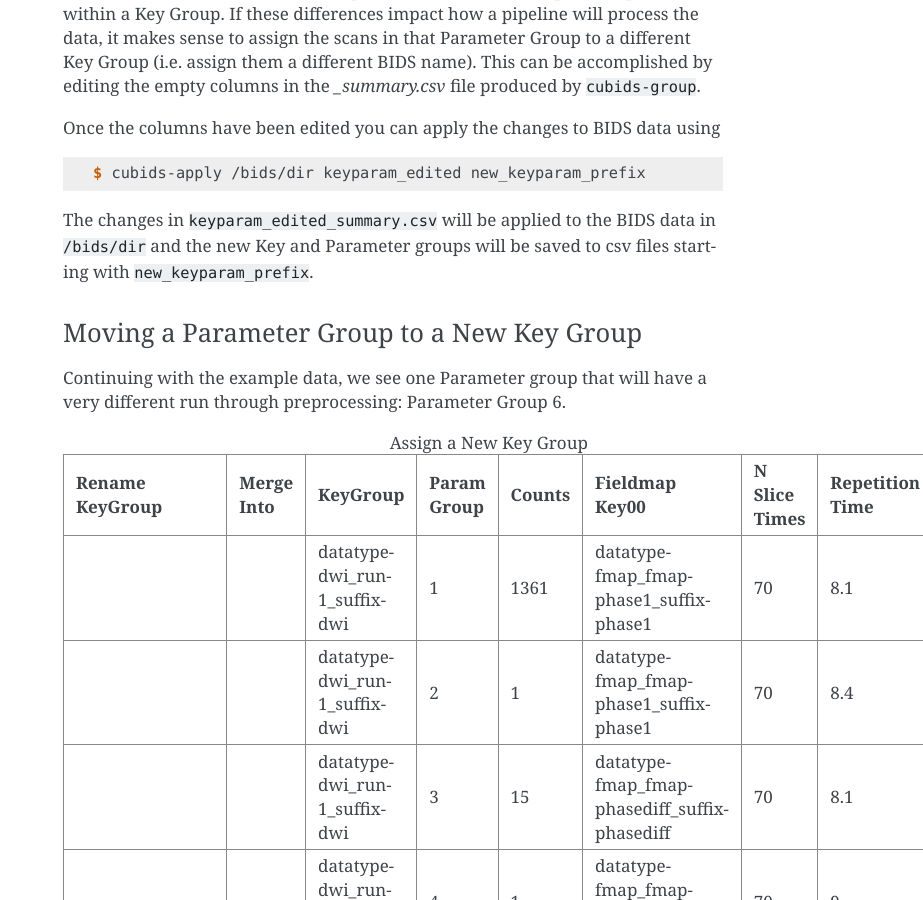
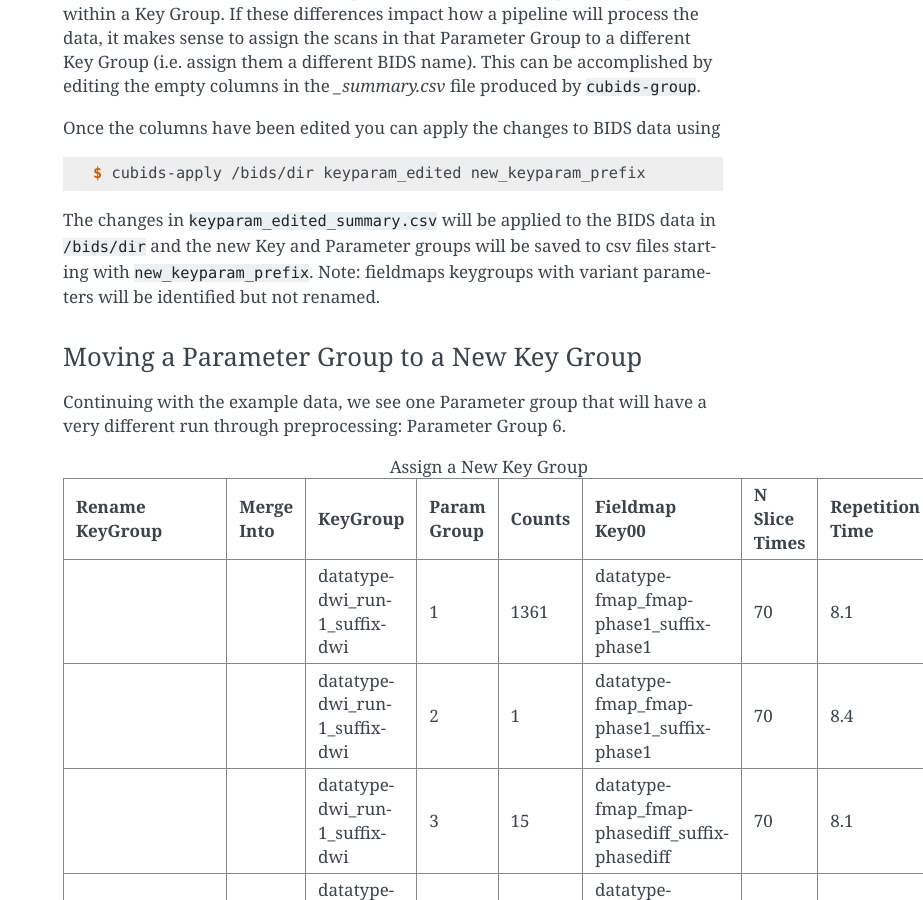
Before and after one commit to PennLINC/CuBIDS, a Sphinx documentation site: the page built from docs/usage.rst, in a window 1280 px wide and 900 px high, scrolled down 3180 px. Shown: the whole window, without its empty margins (357-1280 px from the left). Built offline with Sphinx 7.4.7, drawn with Linux system fonts in a browser that asks for light colours.

Commit message:
adding note about fmap renamekeygroups

```diff
--- a/docs/usage.rst
+++ b/docs/usage.rst
@@ -128,7 +128,8 @@ Once the columns have been edited you can apply the changes to BIDS data using
     $ cubids-apply /bids/dir keyparam_edited new_keyparam_prefix
 
 The changes in ``keyparam_edited_summary.csv`` will be applied to the BIDS data in ``/bids/dir``
-and the new Key and Parameter groups will be saved to csv files starting with ``new_keyparam_prefix``.
+and the new Key and Parameter groups will be saved to csv files starting with ``new_keyparam_prefix``. Note:
+fieldmaps keygroups with variant parameters will be identified but not renamed.
 
 
 Moving a Parameter Group to a New Key Group
```
